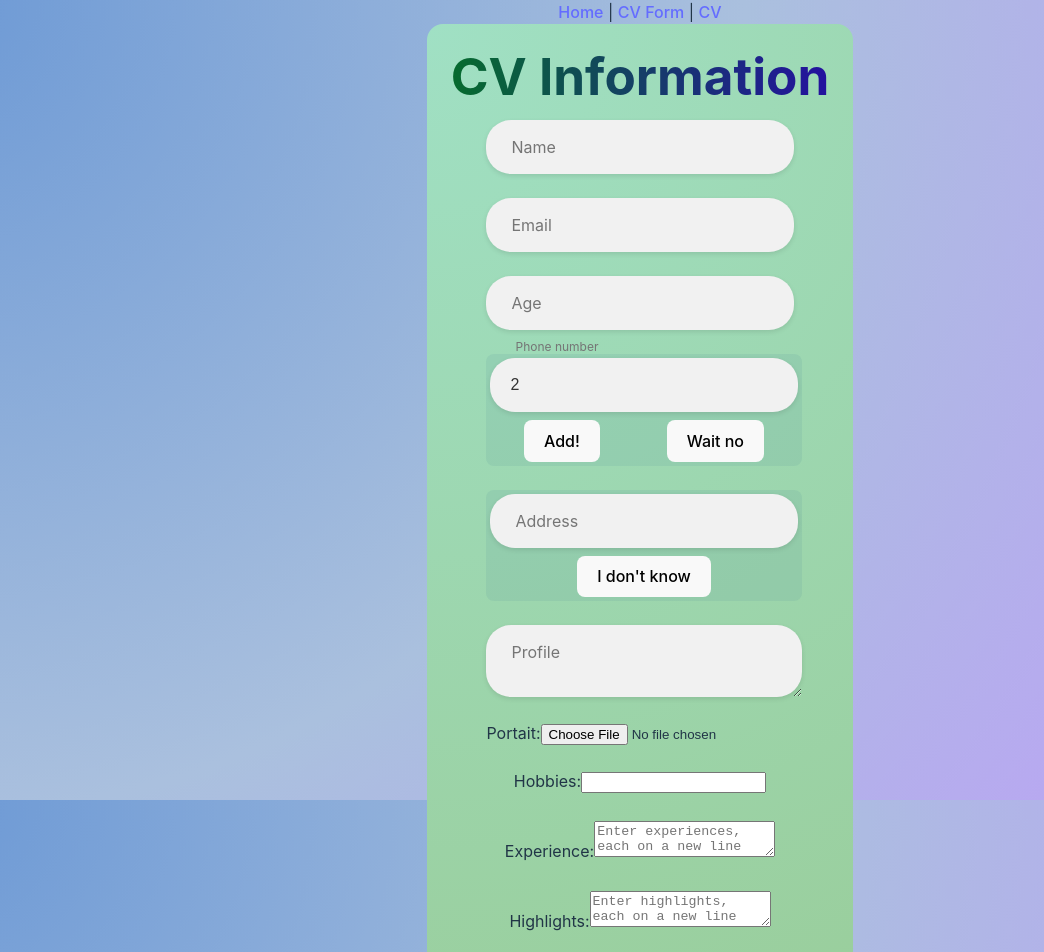
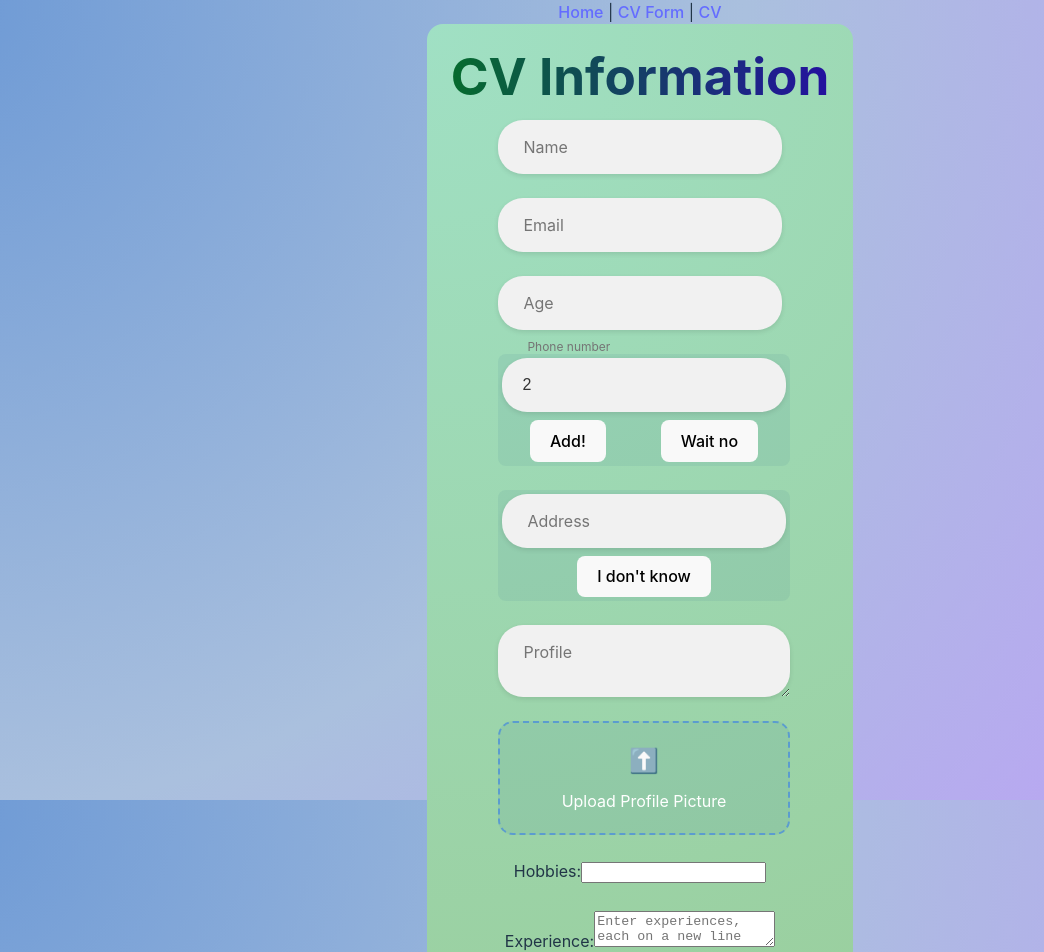
Before and after one commit to WatMan77/rottai, a React (Vite) app in the folder frontend/: page /cv-form in a window 1280 px wide. Shown: the top 952 px of the page, without its empty margins (0-1044 px from the left). Built offline with nearby package versions, Linux system fonts and the light colour scheme.

Commit message:
file upload style

```diff
--- a/frontend/src/CVForm.jsx
+++ b/frontend/src/CVForm.jsx
@@ -4,7 +4,7 @@ import Phone from "./Phone.jsx";
 import Doxx from "./Doxx.jsx";
 import { CV, BasicInfo, Experience } from "./cv.js";
 import Languages from "./Languages.jsx";
-import { SingleFileUploader } from "./fileUploader.jsx";
+import { SingleFileUploader } from "./FileUploader.jsx";
 import * as SC from "./CVForm.styles.js";
 import { useNavigate } from "react-router-dom";
 import * as apiService from "./apiService.js";
@@ -128,8 +128,7 @@ function CVForm() {
           value={profile}
           onChange={(e) => setProfile(e.target.value)}
         />
-        <SingleFileUploader setBase64Image={setPdfImage} />
-        {pdfImage && <img src={`${pdfImage}`} />}
+        <SingleFileUploader pdfImage={pdfImage} setBase64Image={setPdfImage} />
         <SC.InputField>
           <label>
             Hobbies:
--- /dev/null
+++ b/frontend/src/FileUploader.jsx
@@ -0,0 +1,135 @@
+import React, { useEffect, useState } from "react";
+import imageCompression from "browser-image-compression";
+import styled from "styled-components";
+
+export const SingleFileUploader = ({ pdfImage, setBase64Image }) => {
+  const [file, setFile] = useState(null);
+  const handleFileChange = async (event) => {
+    if (event?.target?.files) {
+      const options = {
+        maxSizeMB: 1,
+        useWebWorker: true,
+        alwaysKeepResolution: true,
+        initialQuality: 0.04,
+        maxWidthOrHeight: 512,
+      };
+      const fileBase64 = await toBase64(
+        await imageCompression(event.target.files[0], options)
+      );
+      setBase64Image(fileBase64);
+      setFile(event.target.files[0]);
+    }
+  };
+
+  const toBase64 = (file) =>
+    new Promise((resolve, reject) => {
+      const reader = new FileReader();
+      reader.readAsDataURL(file);
+      reader.onload = () => resolve(reader.result);
+      reader.onerror = reject;
+    });
+
+  const FileInputContainer = styled.div`
+    position: relative;
+    width: 100%;
+    margin: 0;
+  `;
+
+  const FileInputLabel = styled.label`
+    display: flex;
+    flex-direction: column;
+    align-items: center;
+    justify-content: center;
+    width: calc(100% - 36px);
+    padding: 20px;
+    border: 2px dashed #5b9ccf;
+    border-radius: 15px;
+    background: #5b939826;
+    color: #fff;
+    font-size: 16px;
+    text-align: center;
+    cursor: pointer;
+    transition: background-color 0.3s ease;
+
+    &:hover {
+      background-color: #375c6025;
+    }
+  `;
+
+  const HiddenFileInput = styled.input`
+    display: none;
+  `;
+
+  const FileInputIcon = styled.div`
+    margin-bottom: 10px;
+    font-size: 24px;
+    color: #5b9ccf;
+  `;
+
+  const [showBigThumbsUp, setShowBigThumbsUp] = useState(false);
+  useEffect(() => {
+    // if (pdfImage) then show big thumbs up for 2 seconds
+    if (pdfImage) {
+      setShowBigThumbsUp(true);
+      setTimeout(() => {
+        setShowBigThumbsUp(false);
+      }, 2000);
+    }
+  }, [pdfImage]);
+
+  return (
+    <>
+      <FileInputContainer>
+        {pdfImage ? (
+          <>
+            <Img src={`${pdfImage}`} />
+            {showBigThumbsUp && <BigText>👍</BigText>}
+          </>
+        ) : (
+          <>
+            <FileInputLabel htmlFor="file">
+              <FileInputIcon>⬆️</FileInputIcon>{" "}
+              {/* You can replace this with an actual SVG icon */}
+              Upload Profile Picture
+            </FileInputLabel>
+            <HiddenFileInput
+              id="file"
+              type="file"
+              onChange={handleFileChange}
+            />
+          </>
+        )}
+      </FileInputContainer>
+      {/* <div>
+        <label htmlFor="file" className="sr-only">
+          Portait:
+        </label>
+        <input id="file" type="file" onChange={handleFileChange} />
+      </div>
+      {file && (
+        <section>
+          File details:
+          <ul>
+            <li>Name: {file.name}</li>
+            <li>Type: {file.type}</li>
+            <li>Size: {file.size} bytes</li>
+          </ul>
+        </section>
+      )} */}
+    </>
+  );
+};
+const BigText = styled.span`
+  position: absolute;
+  left: 50px;
+  top: -120px;
+  font-size: 20rem;
+  margin: 0;
+  padding: 0;
+`;
+
+const Img = styled.img`
+  width: 100px;
+  height: 100px;
+  border-radius: 10%;
+`;
--- a/frontend/src/fileUploader.jsx
+++ /dev/null
@@ -1,48 +0,0 @@
-import React, { useState } from 'react';
-import imageCompression from 'browser-image-compression';
-
-export const SingleFileUploader = ({ setBase64Image }) => {
-  const [file, setFile] = useState(null)
-  const handleFileChange = async (event) => {
-    if (event?.target?.files) {
-      const options = {
-        maxSizeMB: 1,
-        useWebWorker: true,
-        alwaysKeepResolution: true,
-        initialQuality: 0.04,
-         maxWidthOrHeight: 512,
-      }
-      const fileBase64 = await toBase64(await imageCompression(event.target.files[0], options))
-      setBase64Image(fileBase64);
-      setFile(event.target.files[0]);
-    }
-  };
-
-  const toBase64 = file => new Promise((resolve, reject) => {
-    const reader = new FileReader();
-    reader.readAsDataURL(file);
-    reader.onload = () => resolve(reader.result);
-    reader.onerror = reject;
-  });
-
-  return (
-    <>
-      <div>
-        <label htmlFor="file" className="sr-only">
-          Portait:
-        </label>
-        <input id="file" type="file" onChange={handleFileChange} />
-      </div>
-      {file && (
-        <section>
-          File details:
-          <ul>
-            <li>Name: {file.name}</li>
-            <li>Type: {file.type}</li>
-            <li>Size: {file.size} bytes</li>
-          </ul>
-        </section>
-      )}
-    </>
-  );
-};
```
